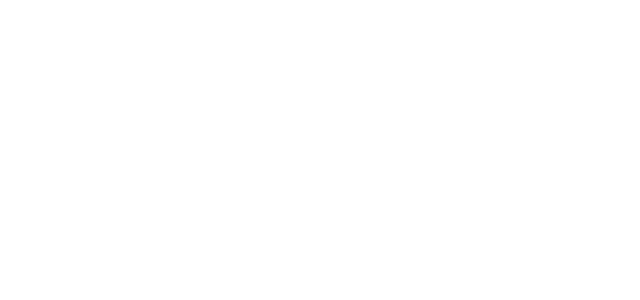
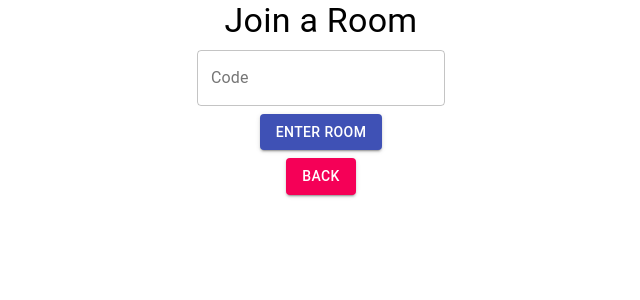
Before and after one commit to asma-mughal/reactpractice, a React (Create React App) app: page /join-room in a window 1280 px wide. Before the commit this address had no page. Shown: the top 300 px of the page, without its empty margins (319-959 px from the left). Built offline with nearby package versions, Linux system fonts and the light colour scheme.

Commit message:
tutorial done

```diff
--- a/src/App.js
+++ b/src/App.js
@@ -4,6 +4,7 @@
 import RoomPage from './components/RoomPage';
 import CreateRoom from './components/CreateRoom';
 import Room from './components/Room';
+import RoomJoin from './components/RoomJoin';
 function App() {
   return (
  <Routes>
@@ -11,6 +12,7 @@
   <Route path="/join" element={<RoomPage />} />
   <Route path="/create" element={<CreateRoom />} />
   <Route path="/room" element={<Room />} />
+  <Route  path='/join-room' element={<RoomJoin />}/>
  </Routes>
   );
 }
--- a/src/components/CreateRoom.jsx
+++ b/src/components/CreateRoom.jsx
@@ -47,6 +47,7 @@
     .then((response) => response.json())
     .then((data) => {
       const {id, code} = data ;
+      console.log(data)
       localStorage.setItem('code', JSON.stringify(code))
       navigate('/room')
     })
--- a/src/components/Room.jsx
+++ b/src/components/Room.jsx
@@ -14,6 +14,7 @@
             const response = await fetch(`http://localhost:8000/api/get-room?code=${roomCode}`);
             if (response.ok) {
               const data = await response.json();
+              console.log(data)
               setRoomData({
                 votesToSkip: data.votes_to_skip,
                 guestCanPause: data.guest_can_pause,
--- /dev/null
+++ b/src/components/RoomJoin.jsx
@@ -0,0 +1,71 @@
+import React, { Component, useState, useEffect   } from "react";
+import { TextField, Button, Grid, Typography } from "@material-ui/core";
+import { Link, useNavigate } from "react-router-dom";
+const RoomJoin = (props) => {
+    const [roomCode, setRoomCode] = useState("");
+    const [error, setError] = useState("");
+
+    const handleTextFieldChange = (e) => {
+      setRoomCode(e.target.value);
+    };
+  const navigate = useNavigate()
+    const roomButtonPressed = () => {
+      const requestOptions = {
+        method: "POST",
+        headers: { "Content-Type": "application/json" },
+        body: JSON.stringify({
+          code: roomCode,
+        }),
+      };
+      fetch("http://localhost:8000/api/join-room", requestOptions)
+        .then((response) => {
+          if (response.ok) {
+            localStorage.setItem('code', JSON.stringify(roomCode))
+            navigate('/room')
+          } else {
+            setError("Room not found.");
+          }
+        })
+        .catch((error) => {
+          console.log(error);
+        });
+    };
+  return (
+    <div>
+      <Grid container spacing={1}>
+      <Grid item xs={12} align="center">
+        <Typography variant="h4" component="h4">
+          Join a Room
+        </Typography>
+      </Grid>
+      <Grid item xs={12} align="center">
+        <TextField
+          error={error}
+          label="Code"
+          placeholder="Enter a Room Code"
+          value={roomCode}
+          helperText={error}
+          variant="outlined"
+          onChange={handleTextFieldChange}
+        />
+      </Grid>
+      <Grid item xs={12} align="center">
+        <Button
+          variant="contained"
+          color="primary"
+          onClick={roomButtonPressed}
+        >
+          Enter Room
+        </Button>
+      </Grid>
+      <Grid item xs={12} align="center">
+        <Button variant="contained" color="secondary" to="/" component={Link}>
+          Back
+        </Button>
+      </Grid>
+    </Grid>
+        </div>
+  )
+}
+
+export default RoomJoin
```
